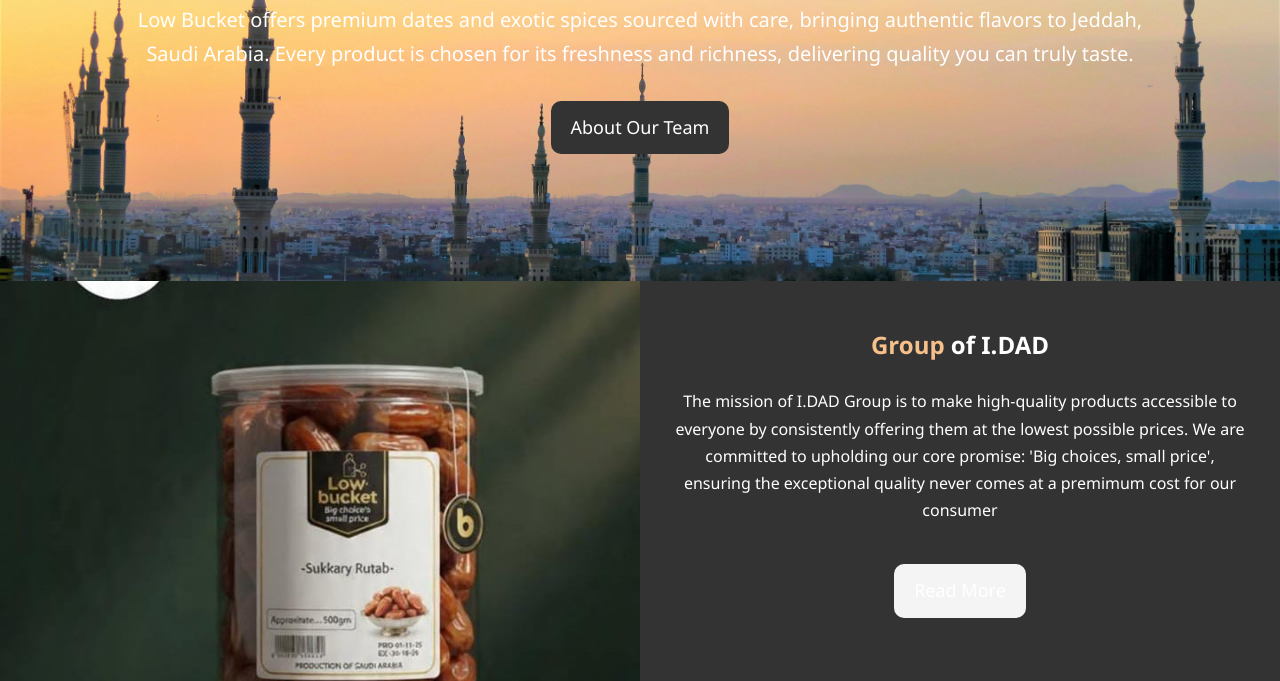
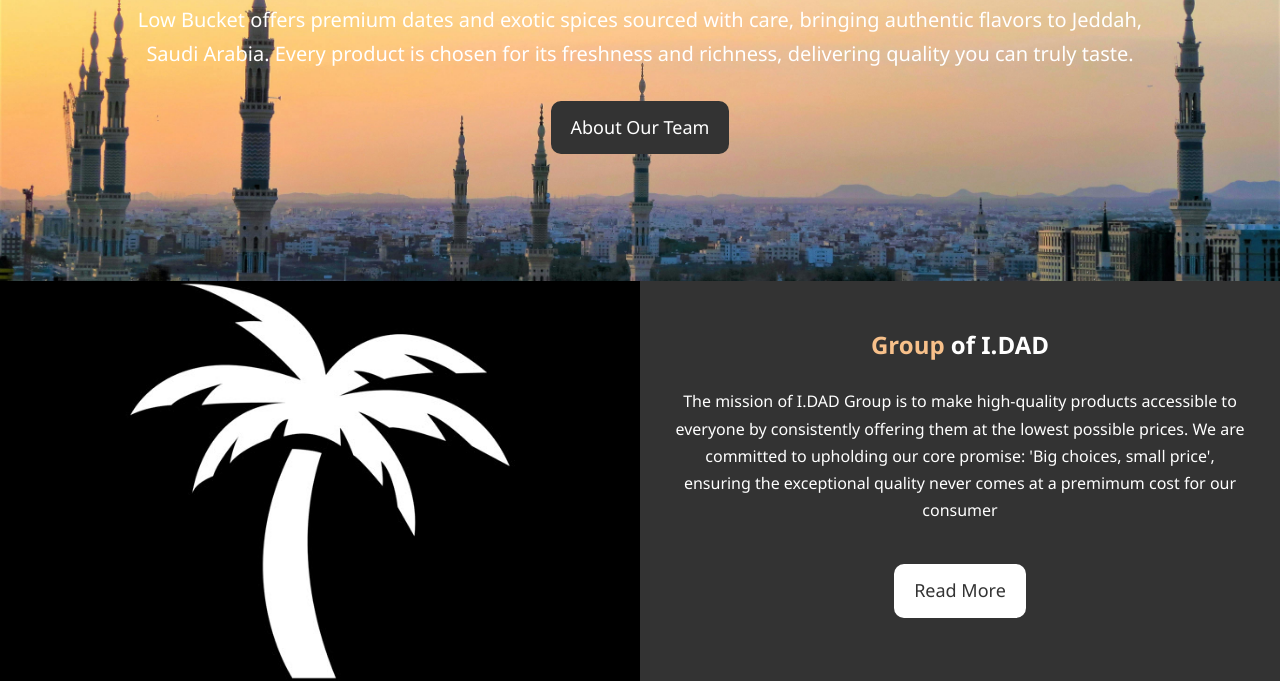
Before and after one commit to shadilshad/L-T-PROJECTS-, a plain HTML site: page index.html in a window 1280 px wide. Shown: the part 336-1017 px from the top of the page. Drawn offline with Linux system fonts and the light colour scheme.

Commit message:
Initial commit for first css & HTML project

```diff
--- a/style.css
+++ b/style.css
@@ -103,8 +103,8 @@ p{
     color:#333
 }
 .btn-light{
-    background: #f4f4f4;
-    color:white;
+    background: white;
+    color:#333
 }
 
 /*home info*/
@@ -115,9 +115,10 @@ p{
 #home-info .info-img{
     float:left;
     width:50%;
-    background: url('WhatsApp Image 2025-12-05 at 18.58.51_2d518627.jpg')
-    no-repeat center center/cover;
-    min-height: 100%;
+    background: url('Palm Tree Icon.jpeg')
+    no-repeat center center;
+    background-size: cover;
+    height: 100%;
 }
 #home-info .info-content{
     float:right;
```
Also changed, not shown: Palm Tree Icon.jpeg (added).
